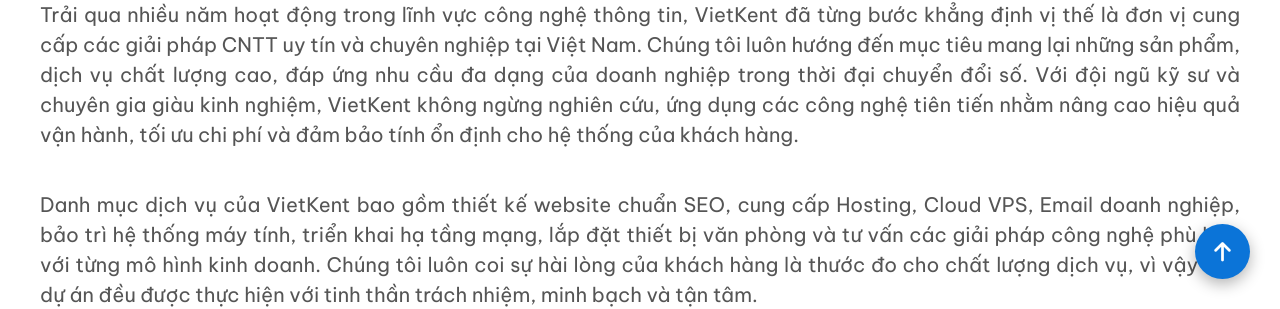
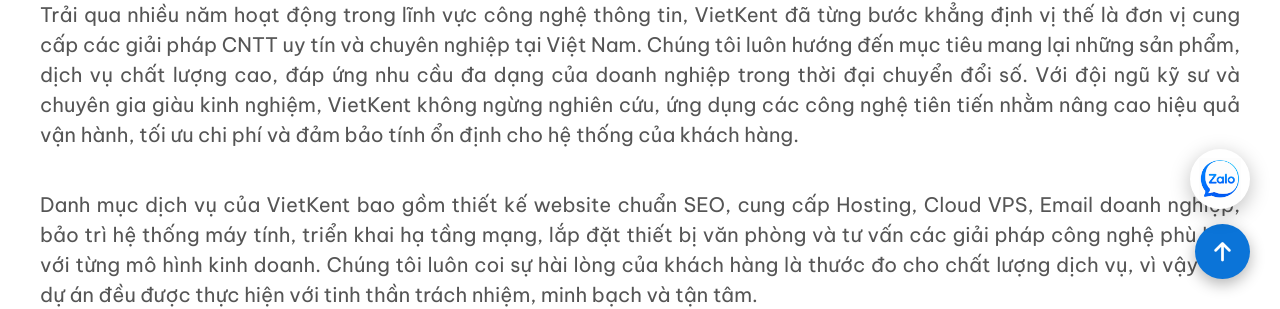
Before and after one commit to nguyentienthanh2109/Vietkent, a plain HTML site: page gioithieu.html in a window 1280 px wide. Shown: the part 491-800 px from the top of the page. Drawn offline with Linux system fonts and the light colour scheme.

Commit message:
Sua lai phan zalo trang gioi thieu

```diff
--- a/css/gioithieu.css
+++ b/css/gioithieu.css
@@ -482,3 +482,34 @@
 
   transform: translateY(0);
 }
+.zalo-btn {
+  position: fixed;
+
+  right: 30px;
+  bottom: 100px;
+
+  width: 60px;
+  height: 60px;
+
+  border-radius: 50%;
+
+  background: #fff;
+
+  display: flex;
+  justify-content: center;
+  align-items: center;
+
+  box-shadow: 0 5px 20px rgba(0, 0, 0, 0.25);
+
+  z-index: 999;
+
+  transition: 0.3s;
+}
+
+.zalo-btn img {
+  width: 42px;
+}
+
+.zalo-btn:hover {
+  transform: scale(1.1);
+}
```
